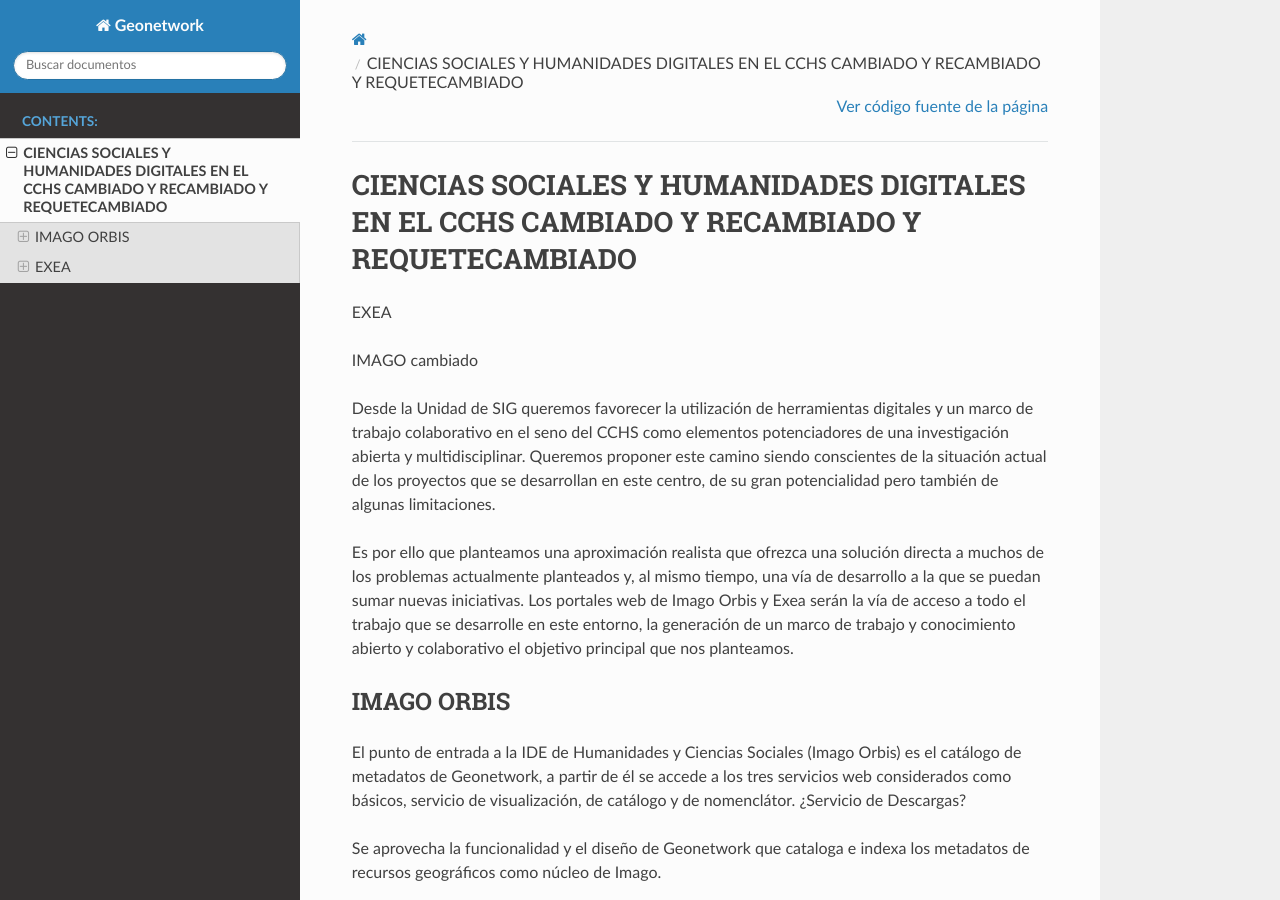
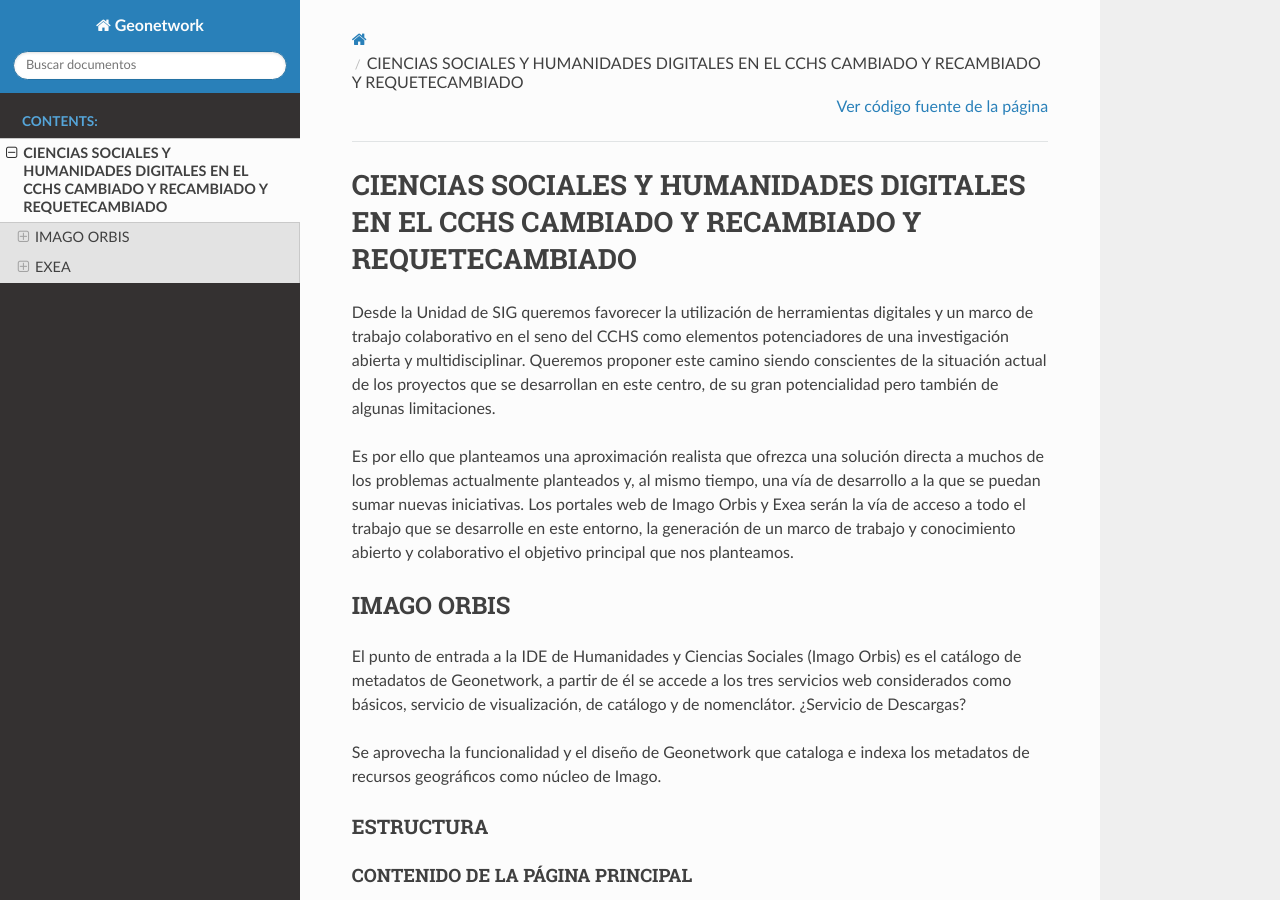
Before and after one commit to usig-cchs-csic/documentacion, a Sphinx documentation site: the page built from source/documentos.rst, in a window 1280 px wide and 900 px high. Built offline with Sphinx 7.4.7 and the Read the Docs theme 2.0.0, drawn with Linux system fonts in a browser that asks for light colours.

Commit message:
limpieza de pruebas

```diff
--- a/source/documentos.rst
+++ b/source/documentos.rst
@@ -1,13 +1,6 @@
 ============================================================================================
 CIENCIAS SOCIALES Y HUMANIDADES DIGITALES EN EL CCHS CAMBIADO Y RECAMBIADO Y REQUETECAMBIADO
 ============================================================================================
-
-
-
-EXEA
-
-IMAGO cambiado
-
 
 Desde la Unidad de SIG queremos favorecer la utilización de herramientas digitales y un marco de trabajo colaborativo en el seno del CCHS como elementos potenciadores de una investigación abierta y multidisciplinar. Queremos proponer este camino siendo conscientes de la situación actual de los proyectos que se desarrollan en este centro, de su gran potencialidad pero también de algunas limitaciones.
 
```
